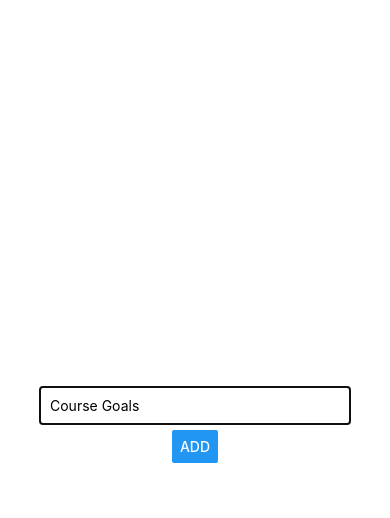
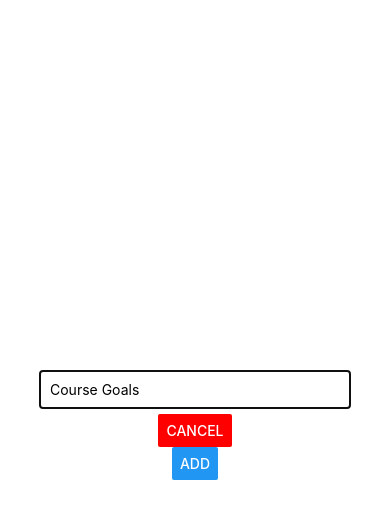
Before and after one commit to AdhamNour/my-first-react-native-application, a React Native app: screen / in a window 390 px wide. Both pictures are taken after a click on the button "ADD NEW GOAL". Shown: the top 518 px of the page. Built offline with nearby package versions, Linux system fonts and the light colour scheme.

Commit message:
finished video 23 from module 2

```diff
--- a/App.js
+++ b/App.js
@@ -20,6 +20,7 @@ export default function App() {
       ...currentCourseGoals,
       { value: goalTitle, id: Math.random().toString() },
     ]);
+    setIsAddMode(false);
   };
 
   const removeGoalHandler = (goalId) => {
@@ -28,10 +29,14 @@ export default function App() {
     })
   }
 
+  const cancelGoalAdditionHandler = () => {
+    setIsAddMode(false);
+  }
+
   return (
     <View style={styles.screen}>
       <Button title="Add NEW Goal" onPress={() => setIsAddMode(true)}/>
-      <GoalInput onAddGoal={addGoalHandler}  modalVisible={isAddMode} />
+      <GoalInput onAddGoal={addGoalHandler}  modalVisible={isAddMode} cancelHandler ={cancelGoalAdditionHandler} />
       <FlatList
         data={courseGoals}
         renderItem={(itemdata) => (
--- a/components/GoalInput.js
+++ b/components/GoalInput.js
@@ -21,6 +21,10 @@ const goalInput = (props) => {
     const goalInputHandler = (enteredText) => {
         setEnterdGoal(enteredText);
     };
+    const addGoalHandler = () => {
+        props.onAddGoal(enteredGoal)
+        setEnterdGoal("")
+    }
     return (
         <Modal visible= {props.modalVisible} animationType = "slide">
         <View style={styles.inputContainer}>
@@ -30,7 +34,8 @@ const goalInput = (props) => {
                     onChangeText={goalInputHandler}
                     value={enteredGoal}
                 />
-                <Button title="ADD" onPress={() => props.onAddGoal(enteredGoal)} />
+                <Button title="CANCEL" color='red' onPress={props.cancelHandler} />
+                <Button title="ADD" onPress={addGoalHandler} />
         </View>
         </Modal>
     );
```
